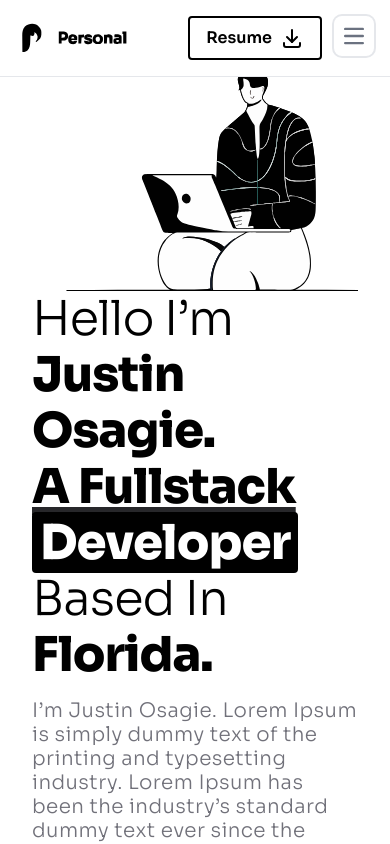
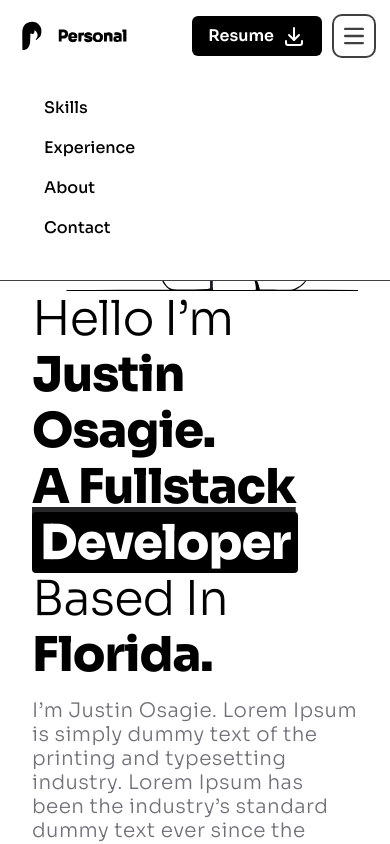
Before and after one commit to ashleyc2219/portfolio-web, a Next.js app: page / in a window 390 px wide. Both pictures are taken after a click on the button "Open main menu". Shown: the top 844 px of the page. Built offline with nearby package versions, Linux system fonts and the light colour scheme.

Commit message:
Fixed navbar burger menu

```diff
--- a/components/sections/navbar.tsx
+++ b/components/sections/navbar.tsx
@@ -1,34 +1,42 @@
-import React from "react";
+"use client";
+
+import React, { useState } from "react";
 import Button from "../button";
 import { IconDownload } from "@tabler/icons-react";
 
 const Navbar = () => {
+  const [isOpen, setIsOpen] = useState(false);
+
+  const toggleMenu = () => setIsOpen(!isOpen);
+
+  const closeMenu = () => setIsOpen(false);
+
   return (
-    <nav className="fixed start-0 top-0 z-20 w-full border-b border-gray-200 bg-white dark:border-gray-600 dark:bg-gray-900">
+    <nav className="fixed start-0 top-0 z-20 w-full border-b border-primary-neutral bg-primary-white">
       <div className="mx-auto flex max-w-screen-xl flex-wrap items-center justify-between p-4">
         <a
           href="#home"
           className="flex items-center space-x-3 rtl:space-x-reverse"
+          onClick={closeMenu}
         >
           <img src="logo/logo1.svg" className="h-8" alt="Logo" />
         </a>
         <div className="flex space-x-3 md:order-2 md:space-x-0 rtl:space-x-reverse">
-          {/* Button */}
+          {/* Resume Button */}
           <a
             href="/resume/resume_Justin_Osagie.pdf"
             download="Justin-Osagie-Resume.pdf"
           >
-            <Button size={"medium"} variant={"outline"}>
+            <Button size={"medium"} variant={"default"}>
               <span className="mr-2">Resume</span>
               <IconDownload stroke={2} />
             </Button>
           </a>
           <button
-            data-collapse-toggle="navbar-sticky"
-            type="button"
-            className="inline-flex size-10 items-center justify-center rounded-lg p-2 text-sm text-gray-500 hover:bg-gray-100 focus:outline-none focus:ring-2 focus:ring-gray-200 dark:text-gray-400 dark:hover:bg-gray-700 dark:focus:ring-gray-600 md:hidden"
+            onClick={toggleMenu}
+            className="inline-flex size-10 items-center justify-center rounded-lg p-2 text-sm text-primary-neutral hover:bg-primary-neutral hover:text-primary-white focus:outline-none focus:ring-2 focus:ring-primary-neutral dark:text-primary-white dark:hover:bg-primary-neutral dark:focus:ring-primary-neutral md:hidden"
             aria-controls="navbar-sticky"
-            aria-expanded="false"
+            aria-expanded={isOpen}
           >
             <span className="sr-only">Open main menu</span>
             <svg
@@ -49,16 +57,18 @@ const Navbar = () => {
           </button>
         </div>
         <div
-          className="hidden w-full items-center justify-between md:order-1 md:flex md:w-auto"
+          className={`${
+            isOpen ? "block" : "hidden"
+          } w-full items-center justify-between md:order-1 md:flex md:w-auto`}
           id="navbar-sticky"
         >
           {/* Links */}
-          <ul className="mt-4 flex flex-col rounded-lg border border-gray-100 bg-gray-50 p-4 font-medium dark:border-gray-700 dark:bg-gray-800 md:mt-0 md:flex-row md:space-x-8 md:border-0 md:bg-white md:p-0 md:dark:bg-gray-900 rtl:space-x-reverse">
+          <ul className="mt-4 flex flex-col rounded-lg  bg-primary-white p-4 font-medium rtl:space-x-reverse">
             <li>
               <a
                 href="#skills"
-                className="block rounded bg-blue-700 px-3 py-2 text-primary-black md:bg-transparent md:p-0 md:text-primary-black md:dark:text-zinc-500"
-                aria-current="page"
+                onClick={closeMenu}
+                className="block rounded px-3 py-2 text-primary-black hover:bg-primary-neutral hover:text-primary-white md:p-0"
               >
                 Skills
               </a>
@@ -66,7 +76,8 @@ const Navbar = () => {
             <li>
               <a
                 href="#experience"
-                className="block rounded px-3 py-2 text-primary-black hover:bg-gray-100 dark:border-gray-700 dark:text-white dark:hover:bg-gray-700 dark:hover:text-white md:p-0 md:hover:bg-transparent md:hover:text-zinc-500 md:dark:hover:bg-transparent md:dark:hover:text-zinc-500"
+                onClick={closeMenu}
+                className="block rounded px-3 py-2 text-primary-black hover:bg-primary-neutral hover:text-primary-white md:p-0"
               >
                 Experience
               </a>
@@ -74,7 +85,8 @@ const Navbar = () => {
             <li>
               <a
                 href="#about"
-                className="block rounded px-3 py-2 text-primary-black hover:bg-gray-100 dark:border-gray-700 dark:text-white dark:hover:bg-gray-700 dark:hover:text-white md:p-0 md:hover:bg-transparent md:hover:text-zinc-500 md:dark:hover:bg-transparent md:dark:hover:text-zinc-500"
+                onClick={closeMenu}
+                className="block rounded px-3 py-2 text-primary-black hover:bg-primary-neutral hover:text-primary-white md:p-0"
               >
                 About
               </a>
@@ -82,7 +94,8 @@ const Navbar = () => {
             <li>
               <a
                 href="#contact"
-                className="block rounded px-3 py-2 text-primary-black hover:bg-gray-100 dark:border-gray-700 dark:text-white dark:hover:bg-gray-700 dark:hover:text-white md:p-0 md:hover:bg-transparent md:hover:text-zinc-500 md:dark:hover:bg-transparent md:dark:hover:text-zinc-500"
+                onClick={closeMenu}
+                className="block rounded px-3 py-2 text-primary-black hover:bg-primary-neutral hover:text-primary-white md:p-0"
               >
                 Contact
               </a>
```
